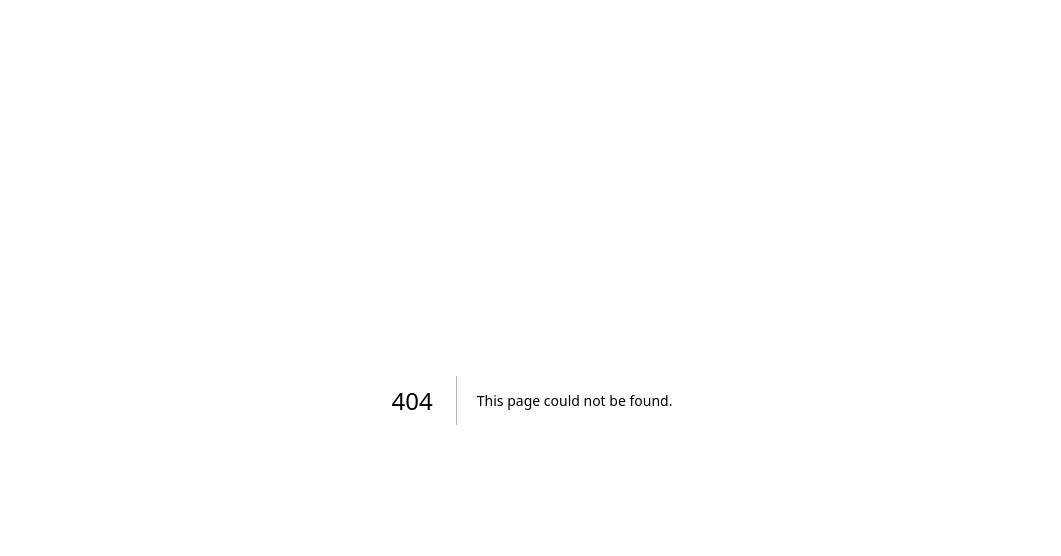
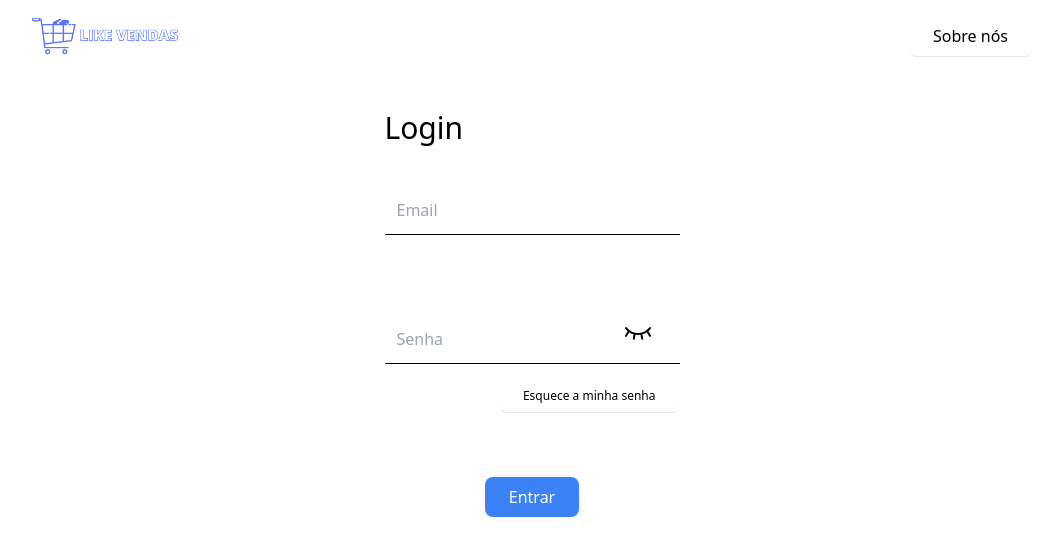
Before and after one commit to jaycdev2007/like-vendas, a Next.js app: page /login in a window 1280 px wide. Before the commit this address had no page. Shown: the top 556 px of the page, without its empty margins (108-1169 px from the left). Built offline with nearby package versions, Linux system fonts and the light colour scheme.

Commit message:
page login finalizada

```diff
--- /dev/null
+++ b/src/app/login/page.tsx
@@ -0,0 +1,11 @@
+import { Header1 } from "@/components/header1"
+import { MainPageLogin } from "@/components/mainPageLogin"
+
+export default function Login() {
+    return (
+        <>
+            <Header1 />
+            <MainPageLogin heading="Login" paragrh="Criar conta" url="/cadastro" isLogin={true} />
+        </>
+    )
+}
--- a/src/components/buttonSecond.tsx
+++ b/src/components/buttonSecond.tsx
@@ -2,12 +2,13 @@ import Link from "next/link"
 
 type ButtonType = {
     text: string,
-    url: string
+    url: string,
+    sizeText?: string
 }
 
-export function ButtonSecond({ text, url}: ButtonType) {
+export function ButtonSecond({ text, url, sizeText}: ButtonType) {
     return (
-       <Link href={url} className="py-2 px-6 border border-t-0 border-l-0 border-r-0 border-b-1 rounded-lg boder-blue-500 hover:bg-blue-500 hover:text-white transition-all">
+       <Link href={url} className={"py-2 px-6 border border-t-0 border-l-0 border-r-0 border-b-1 rounded-lg boder-blue-500 hover:bg-blue-500 hover:text-white transition-all " + sizeText}>
          {text}
        </Link>
     )
--- /dev/null
+++ b/src/components/input.tsx
@@ -0,0 +1,16 @@
+"use client"
+import { useState } from "react"
+type InputType = {
+    typeInput: string,
+    text: string,
+    setEmail: (p:string) => void
+}
+
+export function Input({ typeInput,text,setEmail}: InputType) {
+    const [value,setValue] = useState<string>("")
+    return (
+        <div className="max-w-[300px]">
+            <input type={typeInput} placeholder={text} onChange={(e) => setEmail(e.target.value)} className="w-full p-3 outline-none border-b border-black"/>
+        </div>
+    )
+}
--- /dev/null
+++ b/src/components/inputPassword.tsx
@@ -0,0 +1,40 @@
+"use client"
+import { ButtonSecond } from "./buttonSecond"
+import { useState } from "react"
+import { Eye, EyeClosed} from "phosphor-react"
+
+
+type InputPasswordType = {
+    isLogin: boolean,
+    text: string,
+    setPassword: (p:string) => void
+}
+
+export function InputPassword({ isLogin,text,setPassword }: InputPasswordType) {
+    const [isEye,setIsEye] = useState<boolean>(false)
+    const [value,setValue] = useState<string>("")
+    const [typeInput,setTypeInput] = useState<string>("password")
+    return (
+        <div className="max-w-[300px] flex flex-col gap-4 items-end">
+
+            <div className="w-full flex gap-2 border-b border-black">
+                <input type={typeInput} value={value} placeholder={text} onChange={(e) => {
+                    setValue(e.target.value)
+                    setPassword(e.target.value)
+                }} className="p-3 outline-none w-[80%]" />
+                <div className="w-[20%]">
+                {
+                    isEye === false ? <EyeClosed size={32} onClick={() => {
+                        setIsEye(true)
+                        setTypeInput("text")
+                    }} /> : <Eye size={32} onClick={() => {
+                        setIsEye(false)
+                        setTypeInput("password")
+                    }} />
+                }
+                </div>
+            </div>
+            {isLogin && <ButtonSecond text="Esquece a minha senha" url="#" sizeText="text-xs"/>}
+        </div>
+    )
+}
--- a/src/components/logo.tsx
+++ b/src/components/logo.tsx
@@ -1,7 +1,11 @@
+import Link from "next/link";
 import foto from "../assests/logoDoSite.png";
+
 
 export function Logo() {
     return (
-        <img src={foto.src} width="150px" height="50px" />
+        <Link href="/">
+            <img src={foto.src} width="150px" height="50px" />
+        </Link>
     )
 }
--- a/src/components/main1.tsx
+++ b/src/components/main1.tsx
@@ -12,7 +12,7 @@ export function Main1() {
                 <Svg1 />
             </div>
             <p className="text-xl pb-20 md:hidden">Experimente 30 dias grátis</p>
-            <Button text="Experimente já" url="#"/>
+            <Button text="Experimente já" url="/login"/>
         </main>
     )
 }
--- /dev/null
+++ b/src/components/mainPageLogin.tsx
@@ -0,0 +1,47 @@
+"use client"
+import Link from "next/link"
+import { Button } from "./button"
+import { ButtonSecond } from "./buttonSecond"
+import { Input } from "./input"
+import { InputPassword } from "./inputPassword"
+import { useState } from "react"
+
+type MainPageLoginType = {
+    heading: string,
+    paragrh: string,
+    url: string,
+    isLogin: boolean
+}
+
+    export function MainPageLogin({ heading,paragrh,url,isLogin}: MainPageLoginType) {
+        const [email,setEmail] = useState<string>("")
+        const [ password,setPassword] = useState<string>("")
+
+        function SendLogin() {
+        }
+    return (
+        <main className="w-full p-3 flex justify-center items-center md:h-[60vh]">
+            { isLogin === true ? (
+                <div className="flex flex-col items-center">
+                    <h1 className="text-3xl mb-10 self-start">{heading}</h1>
+
+                    <div className="flex flex-col gap-20 mb-16">
+                        <Input typeInput="email" text="Email" setEmail={setEmail}/>
+                        <InputPassword text="Senha" isLogin={true} setPassword={setPassword} />
+                    </div>
+
+                    <div className="w-[200px] flex items-center justify-center">
+                        <Button text="Entrar" url="#"/>
+                    </div>
+
+                </div>
+            ) : (
+                <>
+                    <h1>{heading}</h1>
+
+                    <p>{paragrh}</p>
+                </>
+            ) }
+        </main>
+    )
+}
```
Also changed, not shown: src/assests/svg1.svg (deleted).
